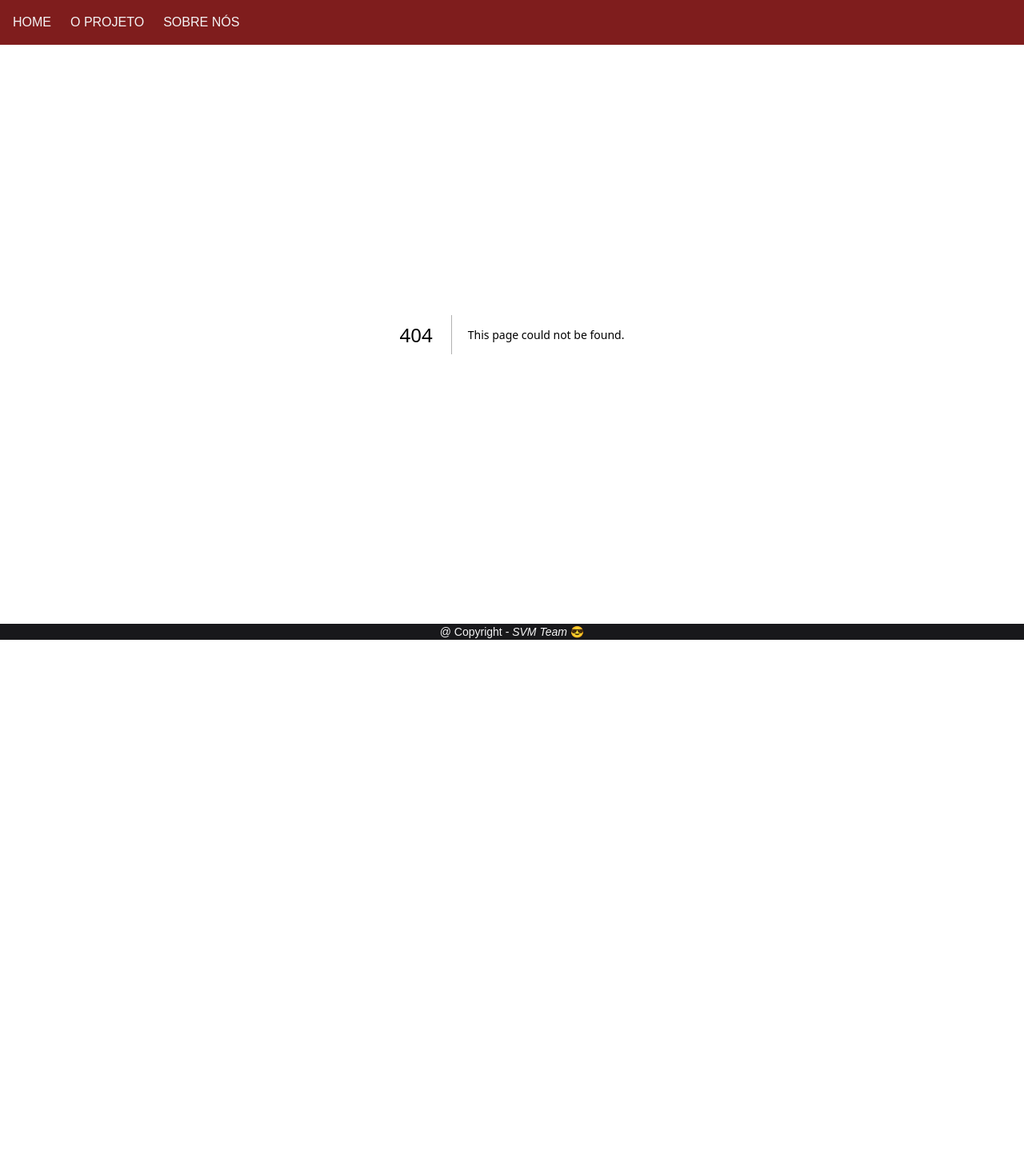
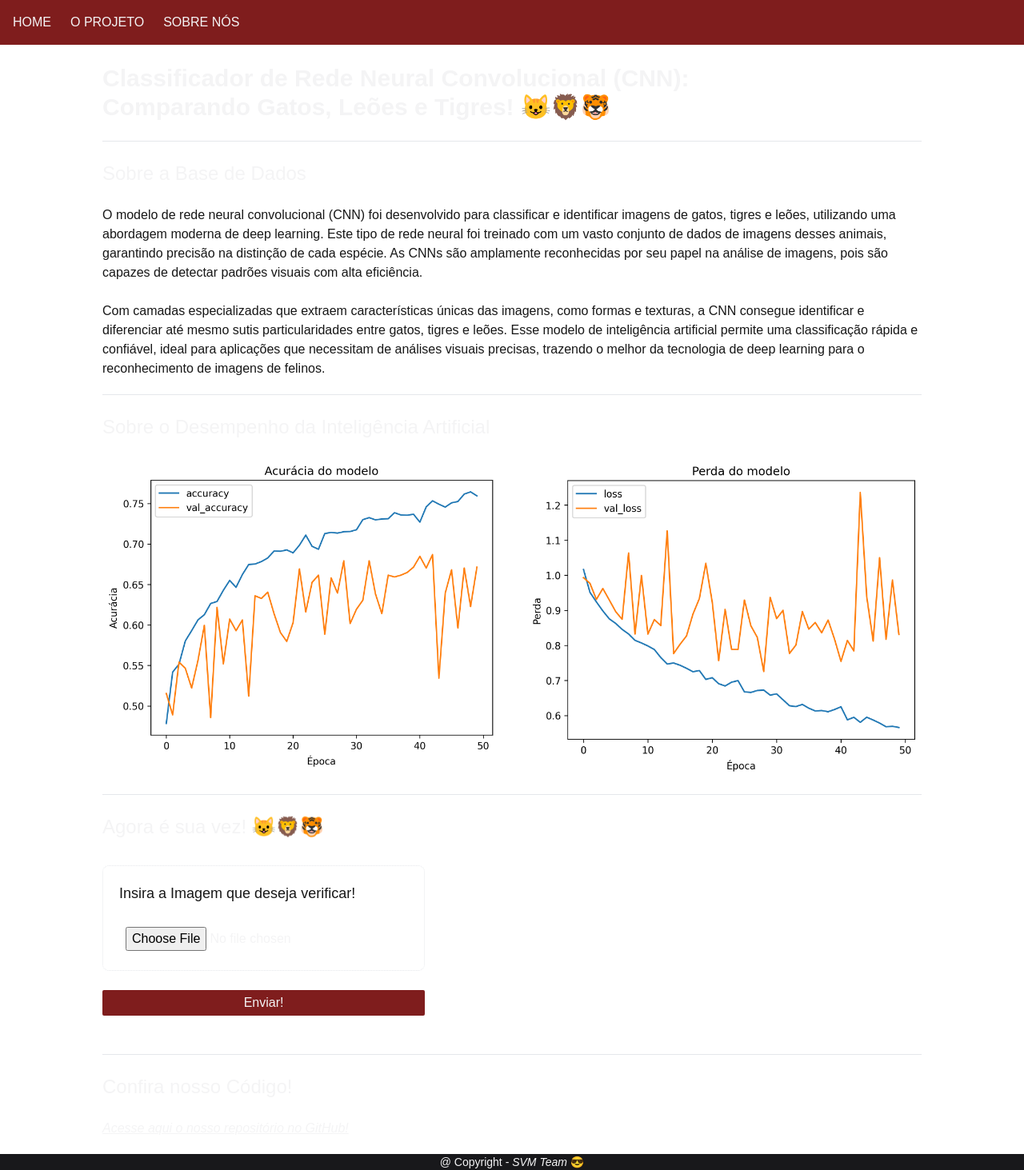
Before and after one commit to pedrobarros01/estudos-ia, a Next.js app in the folder front-ic/: page /cnn-classifier/comparing-felines in a window 1280 px wide. Before the commit this address had no page. Shown: the whole page at 80% size. Before the commit the page ends 800 px from the top, so only its background shows below. Built offline with nearby package versions, Linux system fonts and the light colour scheme; no server answers.

Commit message:
feat: adicionando nova tela de cnn

```diff
--- /dev/null
+++ b/front-ic/src/app/cnn-classifier/comparing-felines/page.tsx
@@ -0,0 +1,160 @@
+"use client";
+import Card from "@/components/Card";
+import Accuracy from "./accuracy_cnn_classifier.png";
+import Loss from "./loss_cnn_classifier.png";
+import Section from "@/components/Section";
+import Title from "@/components/Title";
+import {
+  getDesempenho,
+  getPredicao,
+  getPrevisaoBase,
+} from "@/services/nvidia/apiPyTorch";
+import {
+  PredicaoParams,
+  PredicaoResultado,
+  PyTorchDesempenhoTreino,
+} from "@/types/apiTypes";
+import Image from "next/image";
+import { useEffect, useState } from "react";
+import { SubmitHandler, useForm } from "react-hook-form";
+
+export default function NvidiaPyTorch() {
+  const [desempenho, setDesempenho] = useState<PyTorchDesempenhoTreino>({
+    mae: 0,
+    mape: 0,
+    mse: 0,
+    r2: 0,
+  });
+  const [predicaoImageUrl, setPredicaoImageUrl] = useState<string | null>(null);
+  const [loadingImage, setloadingImage] = useState<boolean>(true);
+  const [predicao, setPredicao] = useState<PredicaoResultado>();
+  const {
+    register,
+    handleSubmit,
+    // formState: { errors },
+  } = useForm<PredicaoParams>();
+
+  const fetchDesempenho = async () => {
+    try {
+      const data = await getDesempenho();
+      setDesempenho(data);
+    } catch (error) {
+      console.log(error);
+    }
+  };
+
+  const loadPredicaoImage = async () => {
+    try {
+      const url = await getPrevisaoBase();
+      console.log(url);
+      setPredicaoImageUrl(url);
+    } catch (error) {
+      console.log(error);
+    } finally {
+      setloadingImage(false);
+    }
+  };
+
+  const onSubmit: SubmitHandler<PredicaoParams> = async (dadosForm) => {
+    try {
+      const data = await getPredicao(dadosForm);
+      setPredicao(data);
+    } catch (error) {
+      console.log(error);
+    }
+  };
+
+  useEffect(() => {
+    fetchDesempenho();
+    loadPredicaoImage();
+  }, []);
+
+  return (
+    <main className="px-32 mt-20 flex-grow">
+      <Title>
+        Classificador de Rede Neural Convolucional {"(CNN)"}:<br />
+        Comparando Gatos, Leões e Tigres! 😺🦁🐯
+      </Title>
+      <br />
+      <Section titulo="Sobre a Base de Dados">
+        <p className="">
+          O modelo de rede neural convolucional (CNN) foi desenvolvido para
+          classificar e identificar imagens de gatos, tigres e leões, utilizando
+          uma abordagem moderna de deep learning. Este tipo de rede neural foi
+          treinado com um vasto conjunto de dados de imagens desses animais,
+          garantindo precisão na distinção de cada espécie. As CNNs são
+          amplamente reconhecidas por seu papel na análise de imagens, pois são
+          capazes de detectar padrões visuais com alta eficiência.
+        </p>
+        <br />
+        <p>
+          Com camadas especializadas que extraem características únicas das
+          imagens, como formas e texturas, a CNN consegue identificar e
+          diferenciar até mesmo sutis particularidades entre gatos, tigres e
+          leões. Esse modelo de inteligência artificial permite uma
+          classificação rápida e confiável, ideal para aplicações que necessitam
+          de análises visuais precisas, trazendo o melhor da tecnologia de deep
+          learning para o reconhecimento de imagens de felinos.
+        </p>
+      </Section>
+      <Section titulo="Sobre o Desempenho da Inteligência Artificial">
+        <div className="grid md:grid-cols-2 gap-8">
+          <Image
+            src={Accuracy}
+            alt="Acurácia do Modelo"
+            width={1920}
+            height={1080}
+            className="w-auto h-auto"
+          />
+          <Image
+            src={Loss}
+            alt="Perda do Modelo"
+            width={1920}
+            height={1080}
+            className="w-auto h-auto"
+          />
+        </div>
+      </Section>
+
+      <Section titulo="Agora é sua vez! 😺🦁🐯">
+        <div className="md:grid md:grid-cols-2 md:gap-4">
+          <form
+            className="w-full md:w-4/5 mt-2 grid gap-y-3 "
+            onSubmit={handleSubmit(onSubmit)}
+          >
+            <div className="border p-5 rounded-lg border-dotted">
+              <h3 className="text-lg">Insira a Imagem que deseja verificar!</h3>
+              <br />
+              <input
+                className="w-full text-zinc-100 rounded-sm px-2 py-1"
+                type="file"
+                {...register("date", { required: true })}
+              />
+            </div>
+            <button className="w-full bg-red-900 hover:bg-red-400 text-zinc-100 rounded-sm mt-3 py-1">
+              Enviar!
+            </button>
+          </form>
+        </div>
+        <div className="mt-5 md:mt-12">
+          {predicao && (
+            <Card
+              titulo="Resultado da Predição:"
+              conteudo={"U$ " + `${predicao.predict}`}
+            />
+          )}
+        </div>
+      </Section>
+
+      <Section titulo="Confira nosso Código!">
+        <a
+          href="https://github.com/DhellionFena/cnn-classifier"
+          target="_blank"
+          className="font-light hover:text-red-800 underline text-zinc-100 italic"
+        >
+          Acesse aqui o nosso repositório no GitHub!
+        </a>
+      </Section>
+    </main>
+  );
+}
--- a/front-ic/src/app/deep-learning/nvidia-shares/pytorch/page.tsx
+++ b/front-ic/src/app/deep-learning/nvidia-shares/pytorch/page.tsx
@@ -6,7 +6,7 @@ import {
   getDesempenho,
   getPredicao,
   getPrevisaoBase,
-} from "@/services/nvidia/apiPytorch";
+} from "@/services/nvidia/apiPyTorch";
 import {
   PredicaoParams,
   PredicaoResultado,
@@ -68,7 +68,7 @@ export default function NvidiaPyTorch() {
   }, []);
 
   return (
-    <main className="px-32 mt-6">
+    <main className="px-32 mt-20">
       <Title>Nvidia-Shares-Price com PyTorch</Title>
       <br />
       <Section titulo="Sobre a Base de Dados">
--- a/front-ic/src/app/deep-learning/nvidia-shares/tensorflow/page.tsx
+++ b/front-ic/src/app/deep-learning/nvidia-shares/tensorflow/page.tsx
@@ -68,7 +68,7 @@ export default function NvidiaTensorflow() {
   }, []);
 
   return (
-    <main className="px-32 mt-6">
+    <main className="px-32 mt-20">
       <Title>Nvidia-Shares-Price com TensorFlow</Title>
       <br />
       <Section titulo="Sobre a Base de Dados">
--- a/front-ic/src/app/page.tsx
+++ b/front-ic/src/app/page.tsx
@@ -16,11 +16,16 @@ const Estudos: EstudoLista[] = [
     rota: "/deep-learning/nvidia-shares/pytorch",
     metodo: "DeepLearning",
   },
+  {
+    nome: "Comparando Gatos, Leões e Tigres com Classificador de Rede Neural Convolucional 😺🦁🐯",
+    rota: "/cnn-classifier/comparing-felines",
+    metodo: "CNN",
+  },
 ];
 
 export default function Home() {
   return (
-    <main className="flex-grow flex flex-col justify-start items-center w-full pt-3 pb-5">
+    <main className="flex-grow flex flex-col justify-start items-center w-full pt-3 pb-5 mt-14">
       <h1 className="text-2xl mb-5 mt-5">
         Escolha qual o estudo que deseja ver !
       </h1>
--- a/front-ic/src/components/Navbar/NavbarHeader.tsx
+++ b/front-ic/src/components/Navbar/NavbarHeader.tsx
@@ -1,15 +1,13 @@
 import { ReactNode } from "react";
 
 interface NavbarHeaderProps {
-    children : ReactNode
+  children: ReactNode;
 }
 
-export default function NavbarHeader({children}: NavbarHeaderProps){
-    return (
-        <header className="bg-red-900 text-zinc-100 py-2 sticky top-0 h-14">
-            <nav className="w-full flex justify-start items-center">
-                {children}
-            </nav>
-        </header>
-    );
+export default function NavbarHeader({ children }: NavbarHeaderProps) {
+  return (
+    <header className="bg-red-900 text-zinc-100 py-2 fixed w-full top-0 h-14">
+      <nav className="w-full flex justify-start items-center">{children}</nav>
+    </header>
+  );
 }
```
Also changed, not shown: front-ic/src/app/cnn-classifier/comparing-felines/accuracy_cnn_classifier.png (added), front-ic/src/app/cnn-classifier/comparing-felines/loss_cnn_classifier.png (added).
